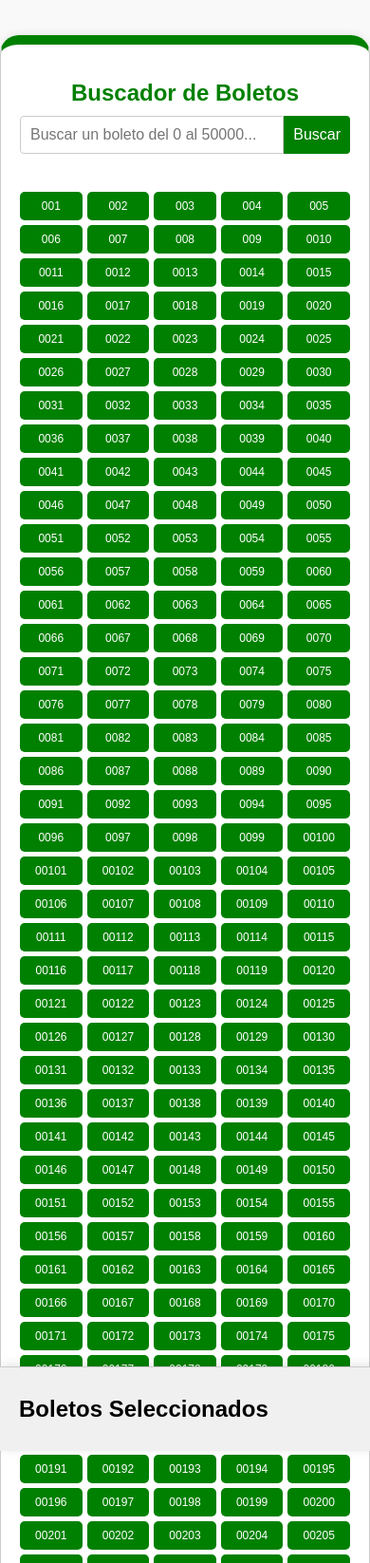
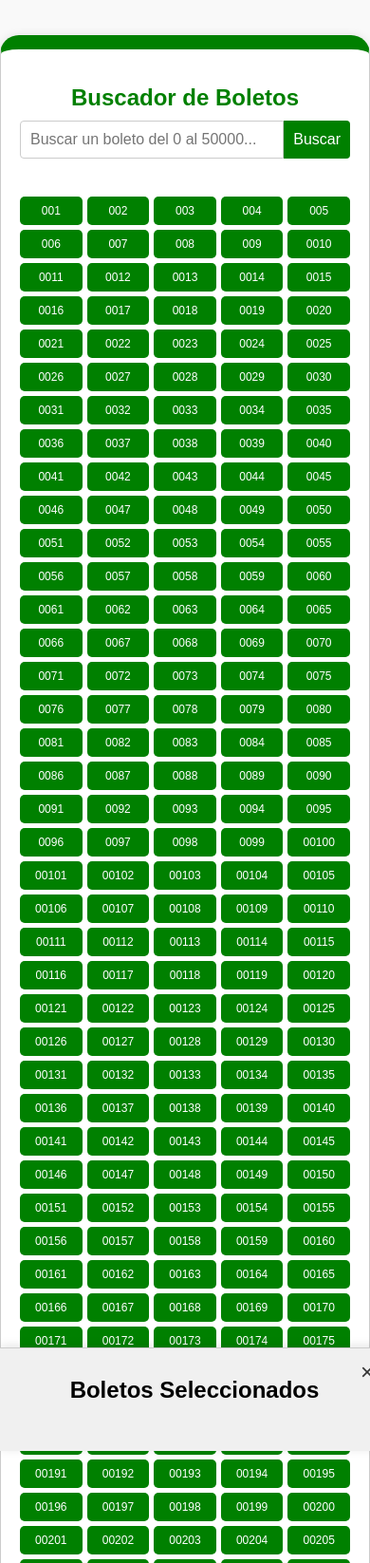
Before and after one commit to Zeleyda/RifasEconomicasTamp, a PHP site: page /sections/comprar_boletos.php in a window 390 px wide. Shown: the part 160-1806 px from the top of the page at 95% size. Run offline with PHP 8.4, Linux system fonts and the light colour scheme.

Commit message:
Bottomsheet modificado en comprar boletos

```diff
--- a/js/boletos.js
+++ b/js/boletos.js
@@ -2,6 +2,13 @@ document.addEventListener('DOMContentLoaded', () => {
     const buttonContainer = document.getElementById('button-container');
     const selectedNumbersBottomsheet = document.getElementById('selected-numbers-bottomsheet');
     const selectedNumbersDiv = document.getElementById('selected-numbers');
+    const closeBtn = document.createElement('button');
+    closeBtn.classList.add('close-btn');
+    closeBtn.innerHTML = '&times;';
+    closeBtn.addEventListener('click', () => {
+        selectedNumbersBottomsheet.classList.remove('show');
+    });
+    selectedNumbersBottomsheet.insertBefore(closeBtn, selectedNumbersBottomsheet.firstChild);
 
     for (let i = 1; i <= 5000; i++) {
         const button = document.createElement('button');
@@ -18,9 +25,9 @@ document.addEventListener('DOMContentLoaded', () => {
         const selectedButtons = document.querySelectorAll('.ticket-container');
         selectedNumbersDiv.innerHTML = '';
         selectedButtons.forEach(button => {
-            const span = document.createElement('span');
-            span.textContent = button.textContent + ' ';
-            selectedNumbersDiv.appendChild(span);
+            const clone = button.cloneNode(true);
+            clone.classList.remove('ticket-container');
+            selectedNumbersDiv.appendChild(clone);
         });
         if (selectedButtons.length > 0) {
             selectedNumbersBottomsheet.classList.add('show');
--- a/styles/boletos.css
+++ b/styles/boletos.css
@@ -98,17 +98,49 @@ body {
     position: fixed;
     bottom: -100%; /* Oculto inicialmente */
     left: 0;
-    width: 100%;
+    width: 100vw;
     background-color: #f0f0f0;
     border-top: 1px solid #ccc;
-    padding: 10px 20px;
+    padding: 10px;
     box-shadow: 0 -2px 10px rgba(0,0,0,0.1);
     transition: bottom 0.3s ease; /* Transición suave para mostrar/ocultar */
     z-index: 1000; /* Asegurar que el bottom sheet esté por encima de otros elementos */
+    display: flex;
+    flex-direction: column;
+    align-items: center; /* Centramos el contenido horizontalmente */
 }
 
 #selected-numbers-bottomsheet.show {
     bottom: 0; /* Mostrar el bottom sheet */
+}
+
+#selected-numbers-bottomsheet .close-btn {
+    position: absolute;
+    top: 10px;
+    right: 10px;
+    background: none;
+    border: none;
+    font-size: 1.5em;
+    cursor: pointer;
+    color: #333;
+}
+
+#selected-numbers {
+    display: flex;
+    flex-wrap: wrap;
+    gap: 5px;
+    justify-content: center; /* Centramos los botones seleccionados */
+    margin-top: 20px;
+}
+
+#selected-numbers .available {
+    background-color: green;
+    color: white;
+    border: none;
+    border-radius: 5px;
+    cursor: default;
+    padding: 10px;
+    font-size: 14px;
 }
 
 /* Estilos adicionales */
@@ -136,7 +168,7 @@ footer {
         max-width: 100%; /* Ajusta el ancho máximo para dispositivos móviles */
         padding: 20px;
         margin: 20px auto;
-        border-top: 10px solid green;
+        border-top: 15px solid green;
         border-radius: 20px;
     }
 
--- a/styles/verificador.css
+++ b/styles/verificador.css
@@ -61,7 +61,7 @@ body {
         width: 90%; /* Establece el ancho del contenedor al 90% del contenedor padre en pantallas pequeñas */
         padding: 20px; /* Añade un relleno de 20 píxeles dentro del contenedor en pantallas pequeñas */
         margin: 150px auto 20px; /* Añade margen superior de 150px en pantallas pequeñas para bajarlo */
-        border-top: 15px solid green; /* Ajusta el borde superior a 15 píxeles de color verde en pantallas pequeñas */
+        border-top: 10px solid green; /* Ajusta el borde superior a 15 píxeles de color verde en pantallas pequeñas */
         border-radius: 20px; /* Redondea todas las esquinas en pantallas pequeñas */
     }
 
```
